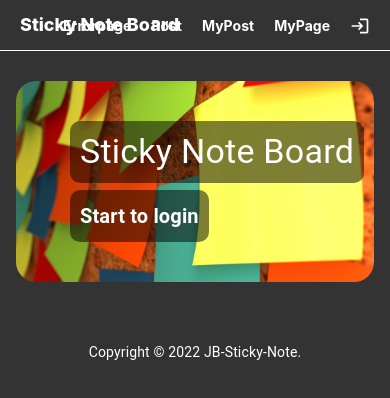
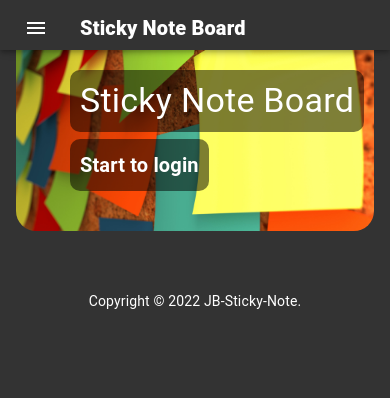
Before and after one commit to EtErNaLiFe12/JB-bday-study-pjt-frontend, a React (Create React App) app: page /home in a window 390 px wide. Shown: the top 398 px of the page. Built offline with nearby package versions, Linux system fonts and the light colour scheme.

Commit message:
feat: header drawer added(responsive)

```diff
--- a/src/components/HeaderNavBar.tsx
+++ b/src/components/HeaderNavBar.tsx
@@ -1,7 +1,10 @@
-import { Box, Icon } from "@mui/material";
+import { Box, Icon, Typography } from "@mui/material";
 import { Link } from "react-router-dom";
 import { styled } from '@mui/material/styles';
 import LoginIcon from '@mui/icons-material/Login';
+import { useTheme } from '@mui/material/styles';
+import useMediaQuery from '@mui/material/useMediaQuery';
+import ResponsiveDrawer from "./Drawer";
 
 const LinkStyle = styled(Link)(() => ({
 	textDecoration: 'none',
@@ -19,9 +22,22 @@ const LinkStyle = styled(Link)(() => ({
 }))
 
 const HeaderNavBar = () => {
+
+	const theme = useTheme();
+  const breakpoint = useMediaQuery(theme.breakpoints.down('sm'));
+	// xs, extra-small: 0px
+	// sm, small: 600px
+	// md, medium: 900px
+	// lg, large: 1200px
+	// xl, extra-large: 1536px
+
     return (
 			<>
-				<Box
+			{breakpoint ?
+			(
+				<ResponsiveDrawer/>
+			) : (
+					<Box
 					sx={{
 						position: 'relative',
 						width: '100%',
@@ -40,18 +56,19 @@ const HeaderNavBar = () => {
 
 					<Box sx={{ display: 'flex' }}>
 						<Box sx={{ position: 'absolute', right: 40, lineHeight: '50px'}}>
-							<LinkStyle to="/Error404">Errorpage</LinkStyle>
-							<LinkStyle to="/Post">Post</LinkStyle>
-							<LinkStyle to="/PostList">MyPost</LinkStyle>
-							<LinkStyle to="/MyPage">MyPage</LinkStyle>
+							{/* <LinkStyle to="/error404">Error-page test</LinkStyle> */}
+							<LinkStyle to="/post">Post</LinkStyle>
+							<LinkStyle to="/mypost">MyPost</LinkStyle>
+							<LinkStyle to="/mypage">MyPage</LinkStyle>
 						</Box>
 						<Box sx={{ position:'absolute', top: 16	, right: 0 }}>
-								<LinkStyle to="/Login">
+								<LinkStyle to="/login">
 										<Icon sx={{ width: 20, height: 20 }} component={LoginIcon} />
 								</LinkStyle>
 						</Box>
 					</Box>
 				</Box>
+				)}
 			</>
     )
 }
```
